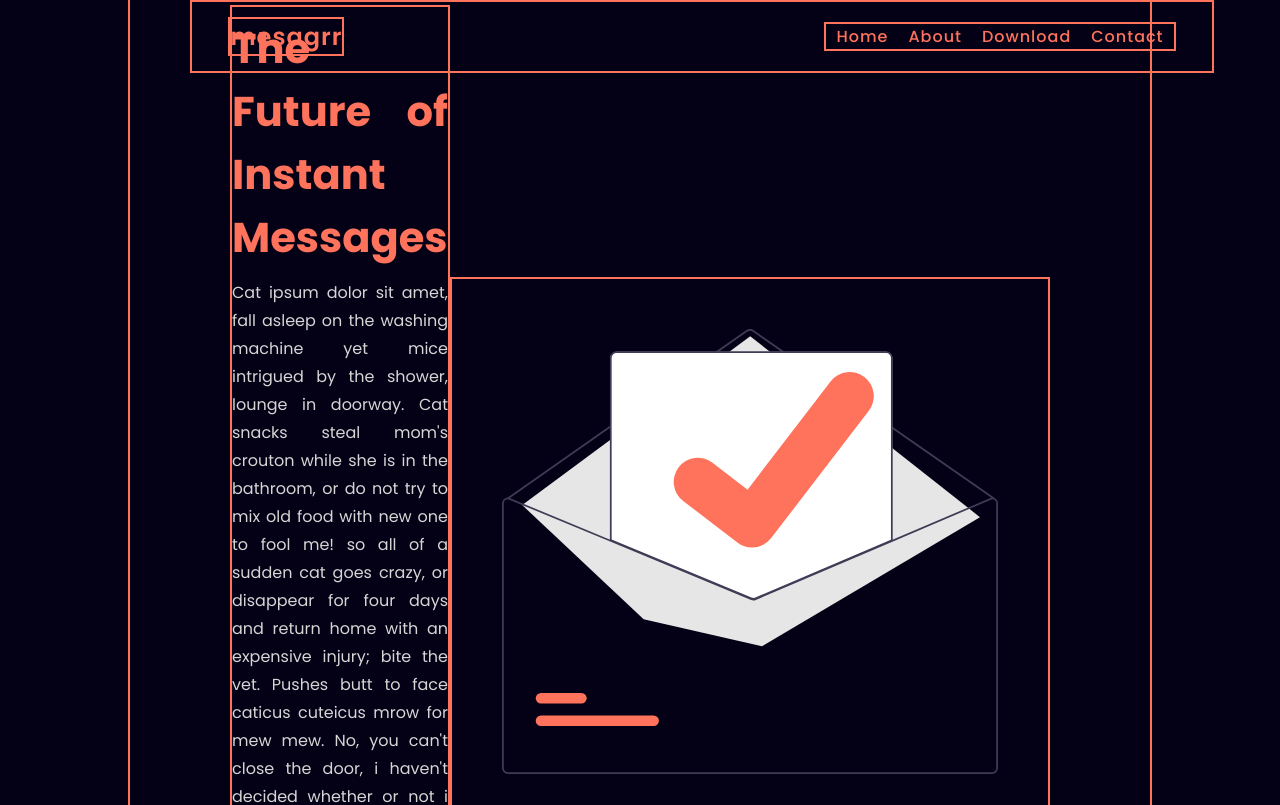
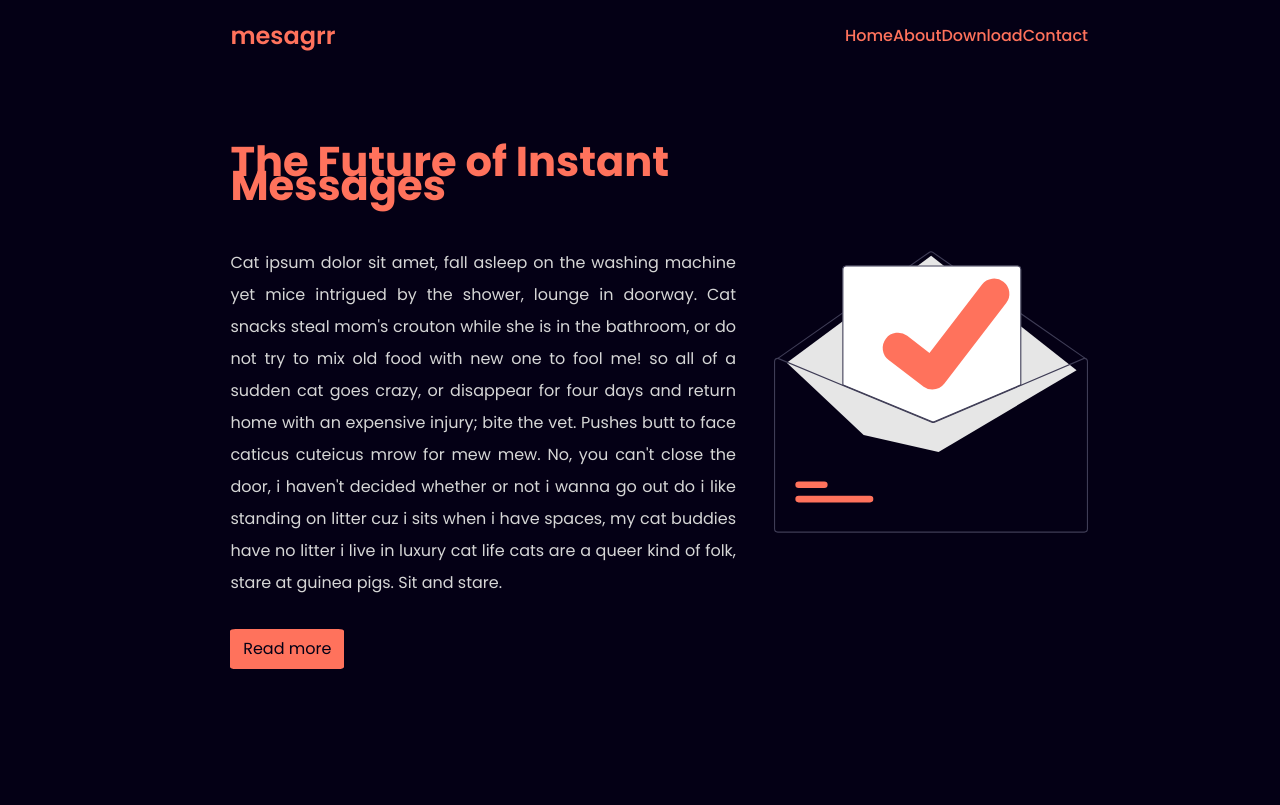
Before and after one commit to alabahji/mesagrr, a plain HTML site: page index.html in a window 1280 px wide. Shown: the top 805 px of the page. Drawn offline with Linux system fonts and the light colour scheme.

Commit message:
semantic HTML, cleaner CSS

```diff
--- a/index.html
+++ b/index.html
@@ -14,16 +14,18 @@
 <body>
     <header>
         <a href="#" class="logo">mesagrr</a>
-        <ul class="navigation">
+        <nav>
+            <ul>
                 <li><a href="#">Home</a></li>
                 <li><a href="#">About</a></li>
                 <li><a href="#">Download</a></li>
                 <li><a href="#">Contact</a></li>
             </ul>
+        </nav>
 
     </header>
 
-    <main class="banner">
+    <main>
         <div class="content">
             <h2>
                 The Future of Instant Messages
@@ -37,7 +39,11 @@
                 standing on litter cuz i sits when i have spaces, my cat buddies have no litter i live in luxury cat
                 life cats are a queer kind of folk, stare at guinea pigs. Sit and stare.
             </p>
+
+            <button>
                 <a href="#">Read more</a>
+            </button>
+
         </div>
         <img src="img1.svg" alt="image">
     </main>
--- a/style-base.css
+++ b/style-base.css
@@ -1,66 +1,34 @@
 *
 {
-    margin: 0;
     padding: 0;
     box-sizing: border-box;
-    font-family: 'Poppins', sans-serif;
-
+    font: 16px/24px 'Poppins', Arial, sans-serif;
 }
 
+html
+{
+    display: flex;
+    justify-content: center;
+}
 
-body{
-    width: 80%;
-    margin: auto;
+body
+{
+    max-width: 70%;
     background-color: #040015;
-    border-left: 2px  #ff725c solid;
-    border-right: 2px  #ff725c solid;
+    color: #d6d6d6;
 }
 
 header
 {
-    position: absolute;
-    top: 0;
-    left: 0;
-    width: 80%;
     display: flex;
-    justify-content: center;
+    justify-content: space-between;
     align-items: center;
-    padding: 10px;
-    margin: 0 190px;
-    z-index: 10;
-    border: 2px  #ff725c solid;
-}
-
-header .logo
-{
-    margin-right: 480px;
-    font-size: 1.5em;
-    color: #ff725c;
-    font-weight: 600;
-    border: 2px  #ff725c solid;
-}
-
-header .navigation
-{
-    display: flex;
-    justify-content: center;
-    flex-wrap: wrap;
-    margin: 10px 0;
-    border: 2px  #ff725c solid;
-}
-
-header li
-{
-    list-style: none;
-    margin: 0 10px;
 }
 
 a
 {
-    color:#ff725c;
     text-decoration: none;
-    font-weight: 500;
-    letter-spacing: 1px;
+    color: #ff725c;
 }
 
 a:hover
@@ -68,55 +36,71 @@ a:hover
     color: #e6b200;
 }
 
+.logo
+{
+    padding: 0 3vw;
+    font-size: 1.5em;
+    font-weight: 600;
+    color: #ff725c;
+}
 
-.banner
+nav ul
 {
-    background: #040015;
-    padding: 5px 100px 100px 100px;
-    min-height: 100vh;
     display: flex;
-    justify-content: space-between;
-    align-items: center;
-    color: #D6D6D6;
-}
-.banner img
-{
-/* {   position: relative;
-    left: -120px; */
-    max-width: 600px;
-    padding: 50px;
-    border: 2px  #ff725c solid;
 }
 
 
-.content
+nav ul li
 {
-
-    max-width: 700px;
-    text-align: justify;
-    border: 2px  #ff725c solid;
+    list-style: none;
 }
 
-.content h2 {
-    padding: 10px 0;
+
+nav ul li a
+{
+    font-weight: 500;
+}
+
+main
+{
+    padding: 4vw 0;
+    display: flex;
+}
+
+main p
+{
+    padding: 2.5% 3vw;
+    text-align: justify;
+    line-height: 2;
+}
+
+main h2
+{
+    padding: 0 3vw;
     font-size: 2.6em;
+    font-weight: 700;
     color: #ff725c;
 }
 
 
-.content a
+main img
+{
+    width: 35%;
+    vertical-align: middle;
+}
+
+button
 {
     display: inline-block;
+    margin: 0 3vw;
+    padding: 1vh 1vw;
+    font-weight: 600;
+    border: 0;
+    border-radius: 5%;
     background:  #ff725c;
-    color: #040015;
-    padding: 8px 20px;
-    text-decoration: none;
-    font-weight: 600;
-    margin-top: 20px;
-    border-radius: 5%;
 }
 
-.content p
+button a
 {
-    line-height: 1.75;
+    color: #040015;
 }
```
Lines whose indentation alone changed are shown as unchanged.
